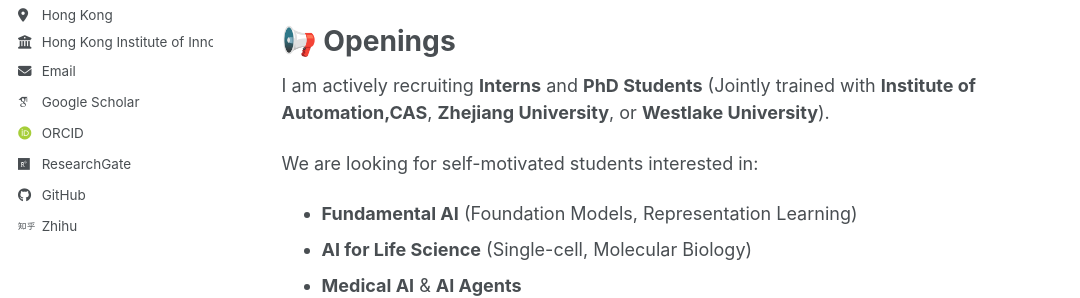
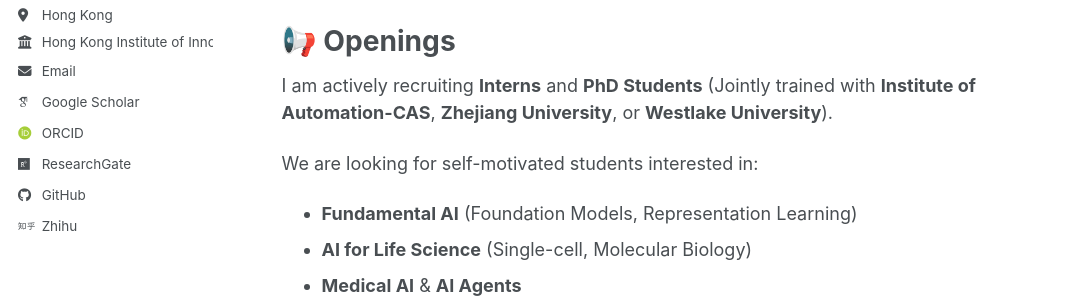
Before and after one commit to zangzelin/zangzelin.github.io, a Jekyll site: the page built from _pages/about.md, in a window 1280 px wide and 900 px high. Shown: the part 452-750 px from the top of the window, without its empty margins (0-1080 px from the left). Built offline with Jekyll 4.4.1, drawn with Linux system fonts in a browser that asks for light colours; some web fonts are replaced; a script bundle is joined from its source files by our own code; library files that are not in the unit come from our copies.

Commit message:
auto push

```diff
--- a/_pages/about.md
+++ b/_pages/about.md
@@ -20,7 +20,7 @@ Previously, I obtained my Ph.D. from **Zhejiang University** (jointly trained wi
 
 📢 Openings
 ======
-I am actively recruiting **Interns** and **PhD Students** (Jointly trained with **Institute of Automation,CAS**, **Zhejiang University**, or **Westlake University**).
+I am actively recruiting **Interns** and **PhD Students** (Jointly trained with **Institute of Automation-CAS**, **Zhejiang University**, or **Westlake University**).
 
 We are looking for self-motivated students interested in:
 *   **Fundamental AI** (Foundation Models, Representation Learning)
```
